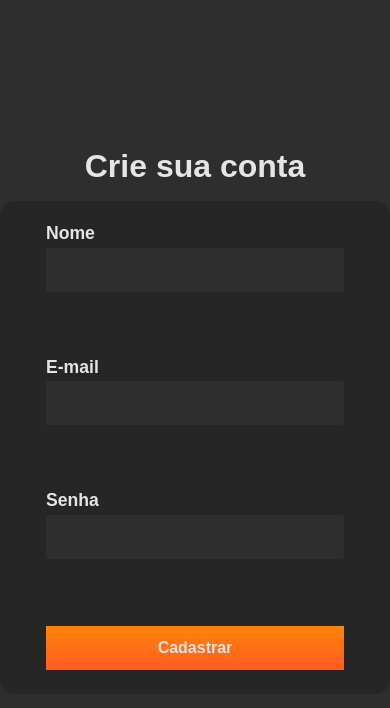
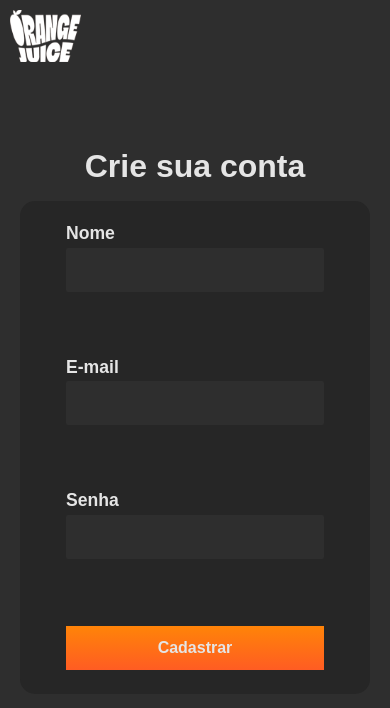
Before and after one commit to Squad-29-Evolution/frontend, a React (Vite) app: page /register in a window 390 px wide. Shown: the top 708 px of the page. Built offline with nearby package versions, Linux system fonts and the light colour scheme; no server answers; a web font is replaced by a local one.

Commit message:
feat:  responsiveness adjustments

```diff
--- a/src/pages/Register/components/Form/style.js
+++ b/src/pages/Register/components/Form/style.js
@@ -7,6 +7,10 @@ const Container = styled.main`
   background-color: rgba(30, 30, 30, 0.5);
   border-radius: 15px;
   padding: 24px 46px;
+
+  @media (max-width: 800px) {
+    max-width: 350px;
+  }
 `;
 
 const Form = styled.form`
--- a/src/pages/Register/index.jsx
+++ b/src/pages/Register/index.jsx
@@ -1,12 +1,20 @@
 import Form from "./components/Form";
+import Logo from "../../assets/logo_orange.svg";
 import S from "./style";
 
 const Register = () => {
   return (
-    <S.Container>
-      <S.Title>Crie sua conta</S.Title>
-      <Form />
-    </S.Container>
+    <>
+      <S.Container>
+        <S.Header>
+          <S.Logo>
+            <img src={Logo} alt="Logo orange" />
+          </S.Logo>
+        </S.Header>
+        <S.Title>Crie sua conta</S.Title>
+        <Form />
+      </S.Container>
+    </>
   );
 };
 
--- a/src/pages/Register/style.js
+++ b/src/pages/Register/style.js
@@ -10,6 +10,28 @@ const Container = styled.section`
   justify-content: center;
 `;
 
+const Header = styled.header`
+  width: 100%;
+  height: 50px;
+  z-index: 1;
+  position: absolute;
+  inset: 0;
+`;
+
+const Logo = styled.div`
+  margin: 11px 0 0 142px;
+  width: 71px;
+  height: 52px;
+  & img {
+    width: 100%;
+    height: 100%;
+  }
+
+  @media (max-width: 800px) {
+    margin: 10px;
+  }
+`;
+
 const Title = styled.h1`
   font-family: "Metropolis", sans-serif;
   font-weight: 700;
@@ -18,4 +40,4 @@ const Title = styled.h1`
   margin-bottom: 19px;
 `;
 
-export default { Container, Title };
+export default { Container, Header, Logo, Title };
```
Also changed, not shown: src/assets/orange_ kawaii_2.svg (renamed from src/assets/orange kawaii 2.svg).
